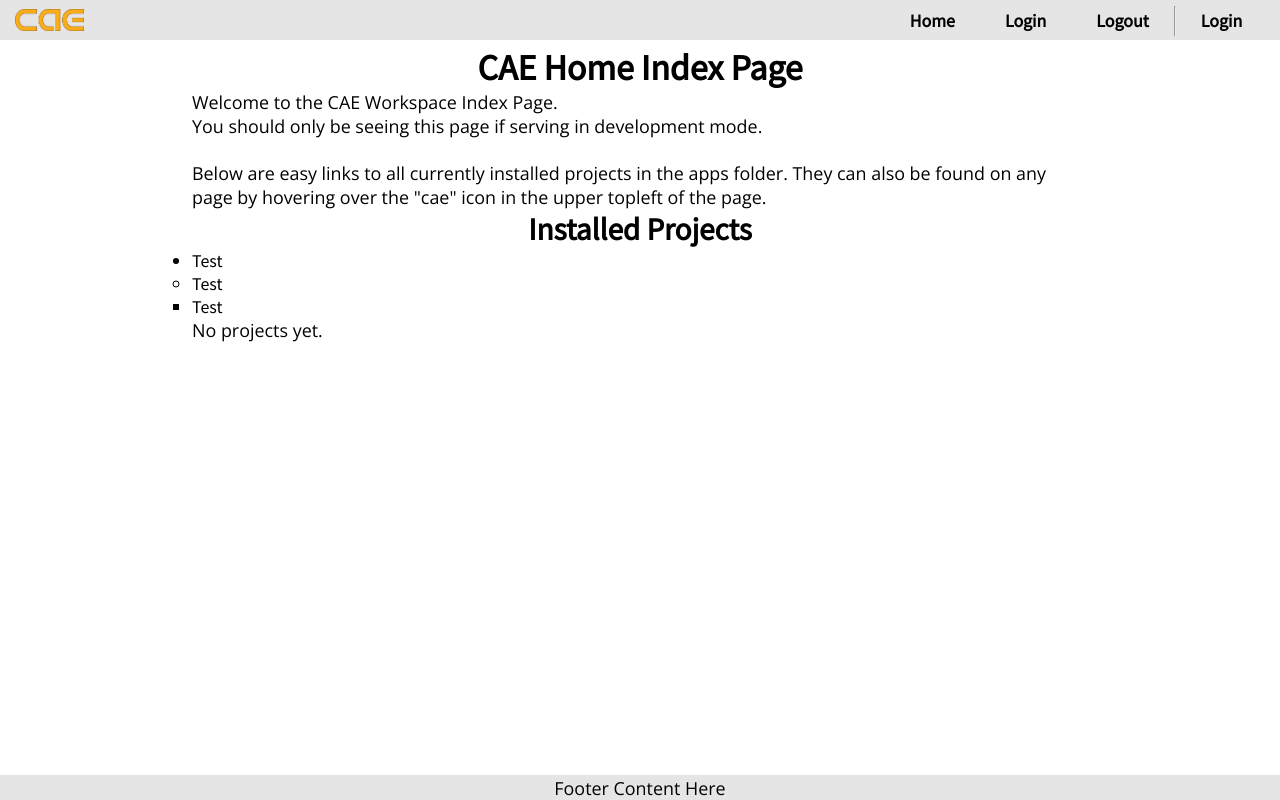
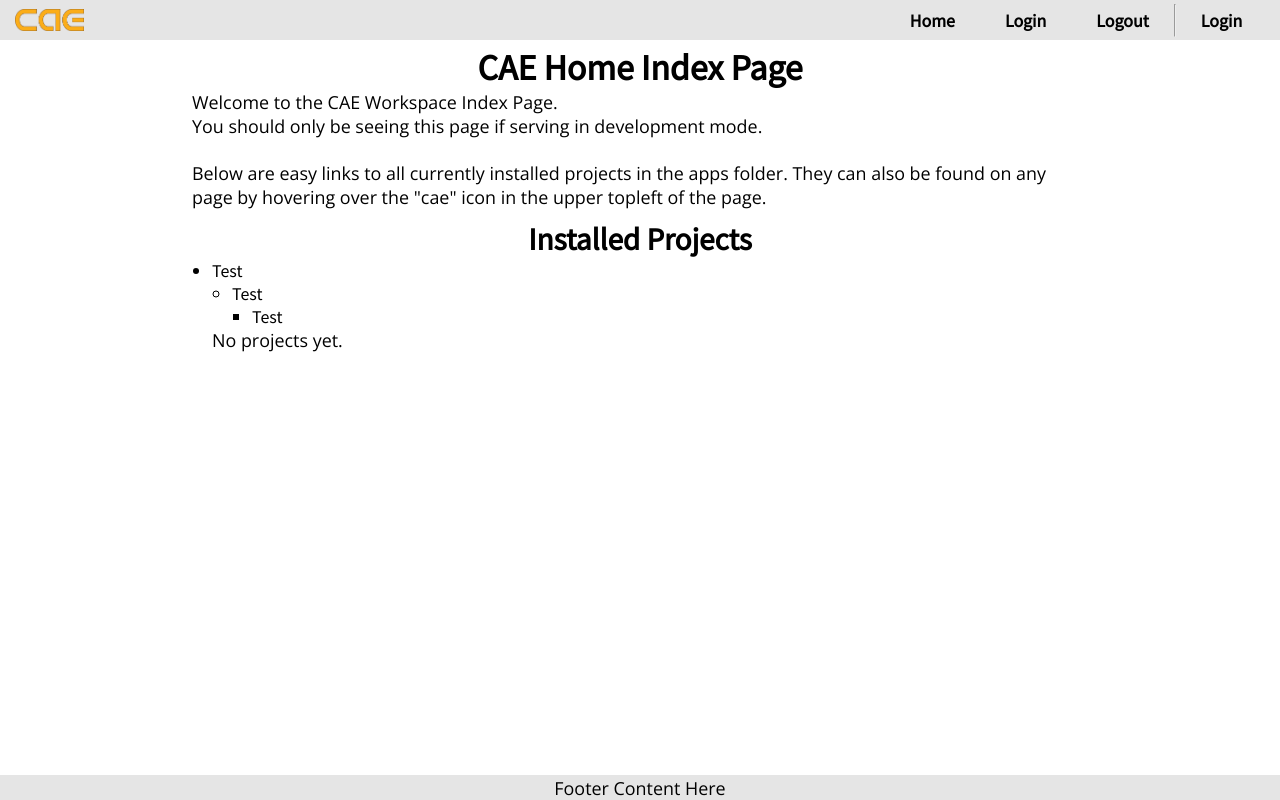
Before and after one commit to jsziede/CAE_Workspace, a Django app: template cae_home/templates/cae_home/index.html in a window 1280 px wide. Run offline with Django 3.2, Linux system fonts and the light colour scheme; the template is opened without the code that fills it, so the values that code supplies are empty.

Commit message:
More styling fixes and fix for importing custom app nav

```diff
--- a/cae_home/static/cae_home/css/base.css
+++ b/cae_home/static/cae_home/css/base.css
@@ -6,7 +6,7 @@ div, span, p, img, a {
   margin: 0;
   padding: 0; }
 
-h1 {
+h1, h2, h3, h4, h5, h6 {
   padding-top: 10px; }
 
 html {
@@ -200,6 +200,8 @@ header {
   header .header-bottom {
     display: none; }
 
+header .site-logo {
+  height: 100%; }
   header .site-logo nav {
     height: 100%; }
     header .site-logo nav > ul {
@@ -209,6 +211,9 @@ header .site-logo nav {
       display: -webkit-flex;
       display: flex;
       height: 100%; }
+    header .site-logo nav > ul > li {
+      padding-top: 3px;
+      padding-bottom: 3px; }
     header .site-logo nav > ul > li > div {
       display: -webkit-box;
       display: -moz-box;
@@ -322,12 +327,15 @@ header nav {
   header nav ul > hr {
     padding: 0;
     margin: 0;
-    margin-top: 2px; }
+    margin-top: 3px;
+    margin-bottom: 3px; }
     @media only screen and (max-width: 869px) {
       header nav ul > hr {
         display: none; } }
   header nav ul > li {
+    padding-top: 3px;
     padding-right: 5px;
+    padding-bottom: 3px;
     padding-left: 5px; }
   header nav ul > li > ul {
     position: absolute;
@@ -474,4 +482,7 @@ header .header-top nav > ul > li > ul > li:last-child {
 .mobile-nav-icon {
   cursor: pointer; }
 
+#content ul {
+  padding-left: 20px; }
+
 /*# sourceMappingURL=base.css.map */
--- a/cae_home/static/cae_home/css/sass/_content.scss
+++ b/cae_home/static/cae_home/css/sass/_content.scss
@@ -38,15 +38,19 @@
 // overflow, overflow-x, overflow-y, clip, clear                                  //
 //================================================================================//
 
-//===========================//
-//==== START ----- Block ====//
-//===========================//
+//=====================================//
+//==== START Generic Content Block ====//
+//=====================================//
 
+#content {
+    ul {
+        padding-left: 20px
+    }
+}
 
-
-//===========================//
-//===== END ----- Block =====//
-//===========================//
+//=====================================//
+//===== END Generic Content Block =====//
+//=====================================//
 
 
 //================================================================================//
--- a/cae_home/static/cae_home/css/sass/_header.scss
+++ b/cae_home/static/cae_home/css/sass/_header.scss
@@ -64,7 +64,10 @@ header {
 //==== START Logo Block ====//
 //==========================//
 
-header .site-logo nav {
+header .site-logo {
+    height: 100%;
+
+    nav {
 
         height: 100%;
 
@@ -72,6 +75,11 @@ header .site-logo nav {
             @include display-flex;
 
             height: 100%;
+        }
+
+        > ul > li {
+            padding-top: 3px;
+            padding-bottom: 3px;
         }
 
         > ul > li > div {
@@ -97,6 +105,7 @@ header .site-logo nav {
             @media only screen and (min-width: $screen-tablet-mid) {
                 max-width: 100px;
                 max-height: 22px;
+            }
         }
     }
 }
--- a/cae_home/static/cae_home/css/sass/_nav.scss
+++ b/cae_home/static/cae_home/css/sass/_nav.scss
@@ -64,7 +64,8 @@ header nav {
     ul > hr {
         padding: 0;
         margin: 0;
-        margin-top: 2px;
+        margin-top: 3px;
+        margin-bottom: 3px;
 
         @media only screen and (max-width: $screen-tablet-mid) {
             display: none;
@@ -72,7 +73,9 @@ header nav {
     }
 
     ul > li {
+        padding-top: 3px;
         padding-right: 5px;
+        padding-bottom: 3px;
         padding-left: 5px;
     }
 
--- a/cae_home/static/cae_home/css/sass/_reset.scss
+++ b/cae_home/static/cae_home/css/sass/_reset.scss
@@ -46,7 +46,7 @@ div, span, p, img, a,
     padding: 0;
 }
 
-h1 {
+h1, h2, h3, h4, h5, h6 {
     padding-top: 10px;
 }
 
--- a/cae_home/templates/cae_home/base.html
+++ b/cae_home/templates/cae_home/base.html
@@ -47,7 +47,7 @@
   {% block body %}
     <body>
       {% block header %}
-        {% include 'cae_home/header.html' %}
+        {% include 'cae_home/header.html' with app_nav='cae_home/nav/default_app_nav.html' %}
       {% endblock header %}
 
       {% block placeholder_left %}
--- a/cae_home/templates/cae_home/header.html
+++ b/cae_home/templates/cae_home/header.html
@@ -3,7 +3,7 @@
     <div class="site-logo">
       {% include 'cae_home/nav/icon_nav.html' %}
     </div>
-    {% include 'cae_home/nav/header_main.html' %}
+    {% include 'cae_home/nav/header_main.html' with app_nav=app_nav %}
   </div>
   <div class="header-bottom"></div>
 </header>
--- /dev/null
+++ b/cae_home/templates/cae_home/nav/default_app_nav.html
@@ -0,0 +1,4 @@
+
+<li><a href="{% url 'cae_home:index' %}">Home</a></li>
+<li><a href="{% url 'cae_home:login' %}">Login</a></li>
+<li><a href="{% url 'cae_home:logout' %}">Logout</a></li>
--- a/cae_home/templates/cae_home/nav/header_main.html
+++ b/cae_home/templates/cae_home/nav/header_main.html
@@ -1,11 +1,7 @@
 <nav class="nav-header-main">
 
   <ul>
-    {% block project_nav %}
-    <li><a href="{% url 'cae_home:index' %}">Home</a></li>
-    <li><a href="{% url 'cae_home:login' %}">Login</a></li>
-    <li><a href="{% url 'cae_home:logout' %}">Logout</a></li>
-    {% endblock project_nav %}
+    {% include app_nav %}
     <hr>
 
     {% if user.is_authenticated %}
```
Lines whose indentation alone changed are shown as unchanged.
